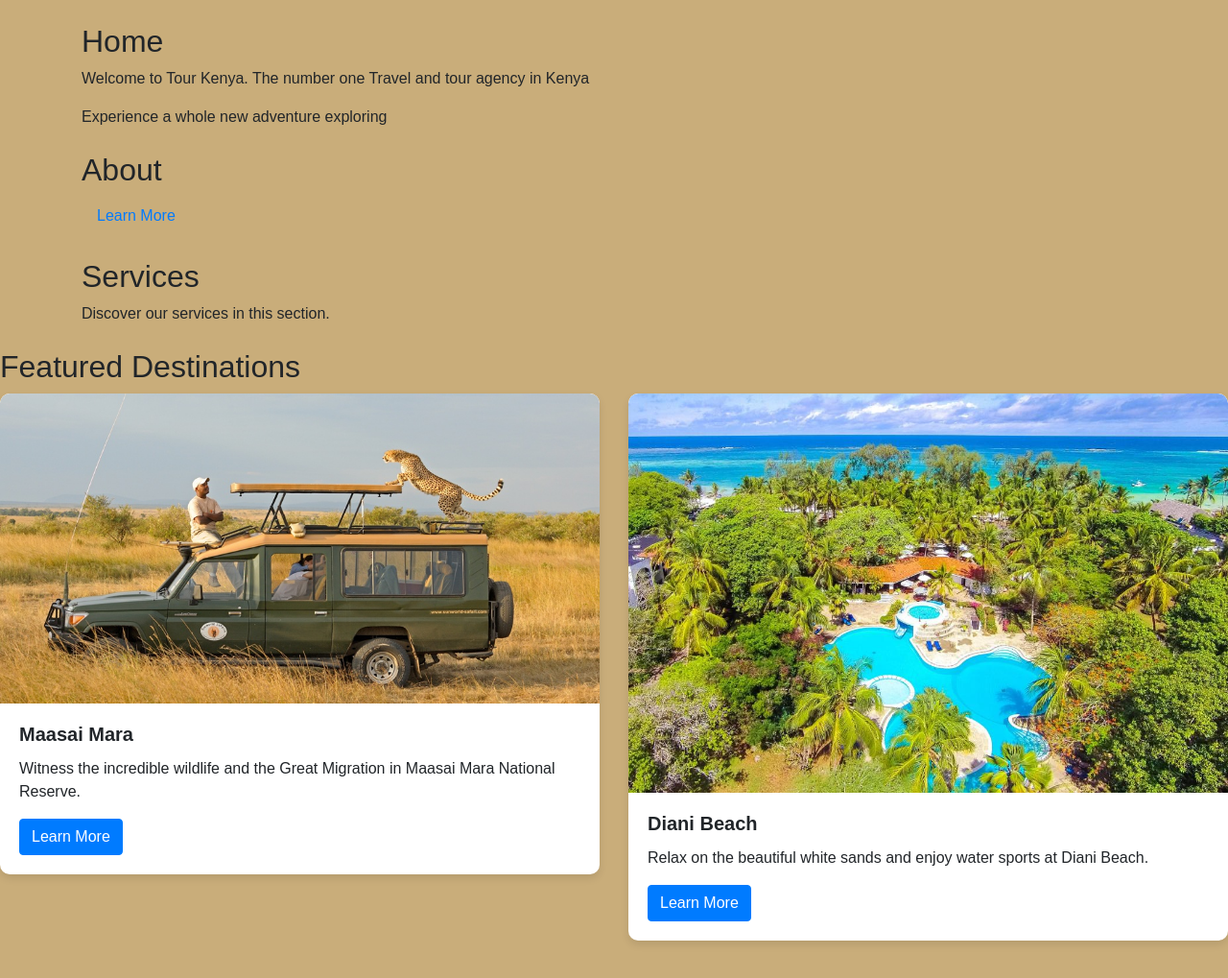
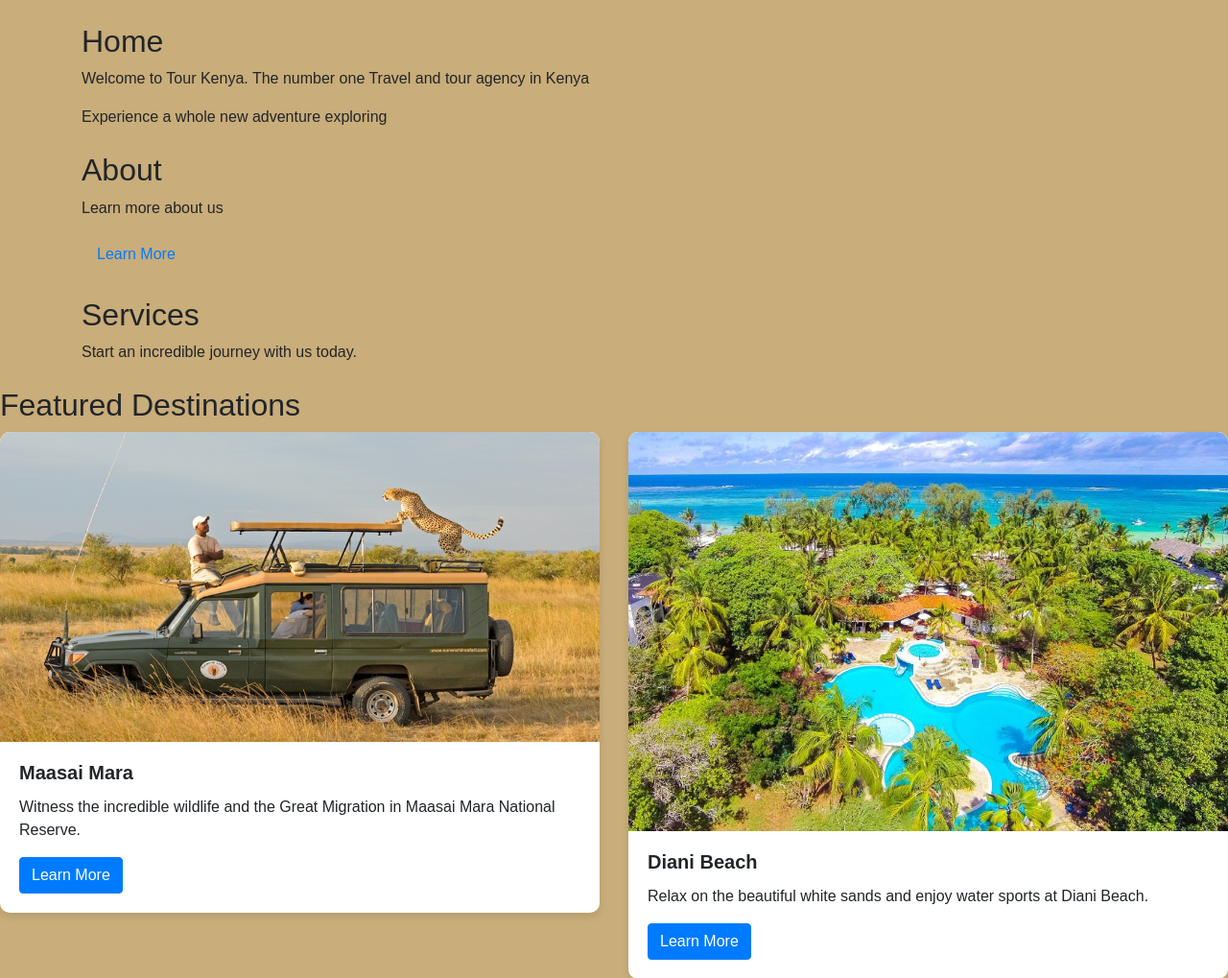
Before and after one commit to Kimuruae/Travel, a PHP site: page / in a window 1280 px wide. Shown: the part 56-1075 px from the top of the page at 96% size. Run offline with PHP 8.4, Linux system fonts and the light colour scheme.

Commit message:
new updates

```diff
--- a/index.php
+++ b/index.php
@@ -8,11 +8,12 @@
     </div>
     <div id="about" class="container mt-4">
         <h2>About</h2>
+        <p>Learn more about us <P>
         <a class="nav-link" href="about.php" class="btn btn-primary">Learn More</a>
     </div>
     <div id="services" class="container mt-4">
         <h2>Services</h2>
-        <p>Discover our services in this section.</p>
+        <p>Start an incredible journey with us today.</p>
     </div>
         <!-- Featured Destinations -->
         <div class="featured-destinations mt-4">
```
